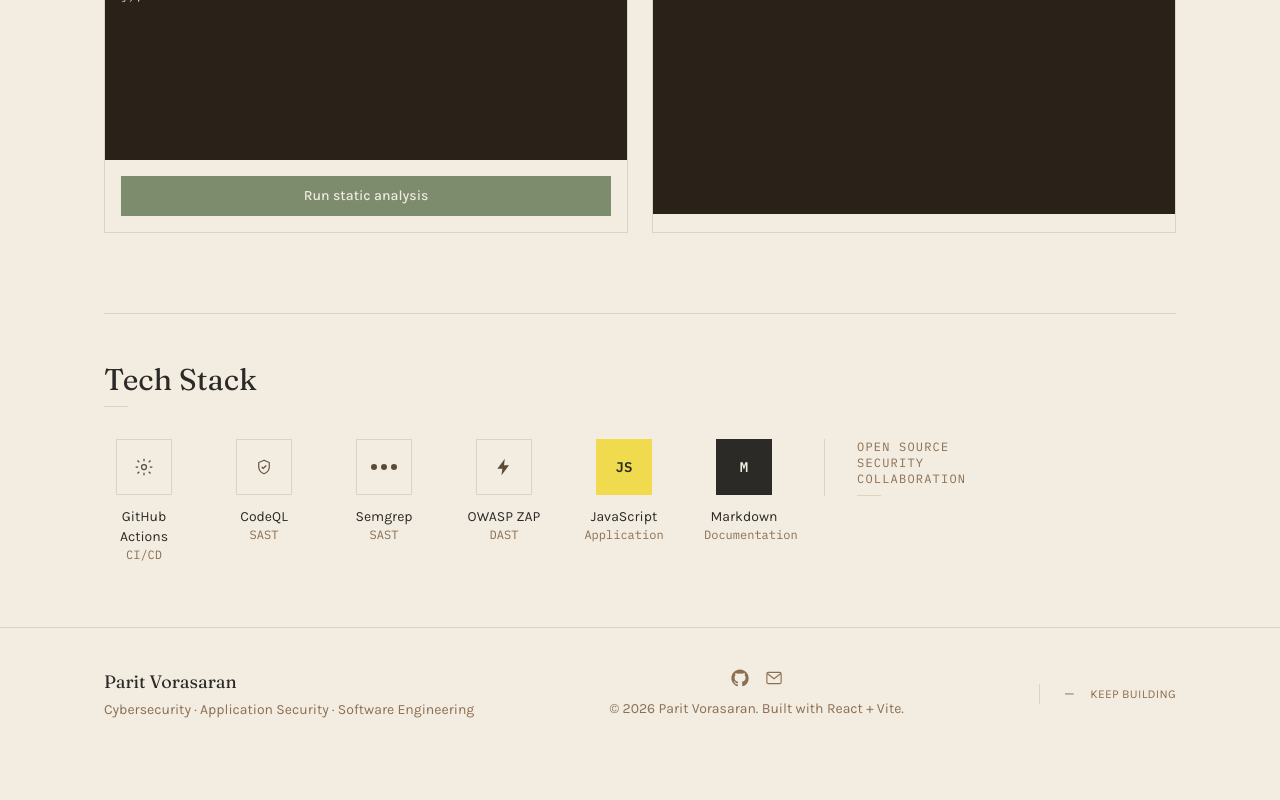
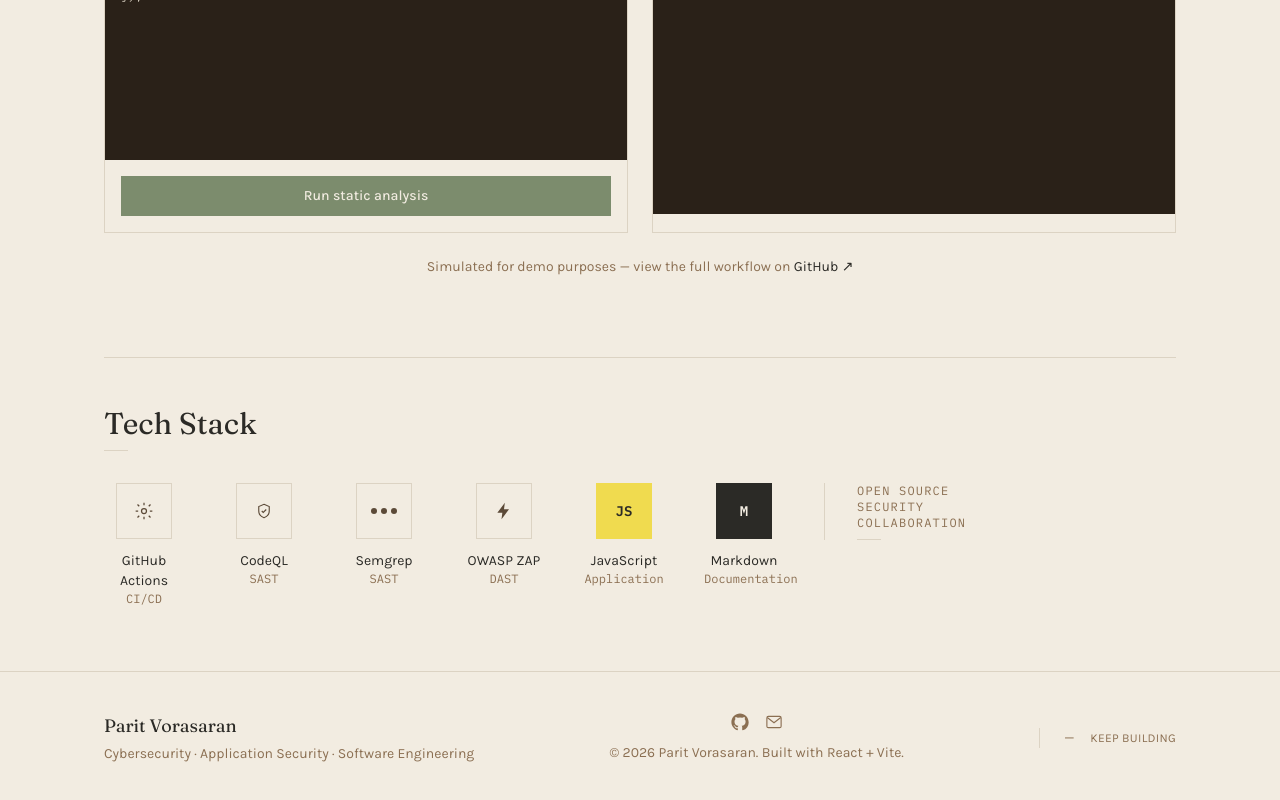
Before and after one commit to ParitV/personal-portfolio, a React (Vite) app: page /projects/eight in a window 1280 px wide. Shown: the part 1517-2317 px from the top of the page. Before the commit the page ends 2277 px from the top, so only its background shows below. Built offline with nearby package versions, Linux system fonts and the light colour scheme.

Commit message:
Add demo disclaimer linking to the real GitHub workflow
Adds a centered note below the Live Demo panels — "Simulated for
demo purposes — view the full workflow on GitHub" — linking to
project.repoUrl, matching the old iframe demo's footer.

```diff
--- a/src/pages/ProjectDetail.tsx
+++ b/src/pages/ProjectDetail.tsx
@@ -274,6 +274,18 @@
           <div className="mt-8">
             <EightDemo />
           </div>
+
+          <p className="mt-6 text-center text-sm text-wood">
+            Simulated for demo purposes — view the full workflow on{' '}
+            <a
+              href={project.repoUrl}
+              target="_blank"
+              rel="noreferrer"
+              className="text-ink underline-offset-4 hover:underline"
+            >
+              GitHub ↗
+            </a>
+          </p>
         </section>
       )}
 
```
